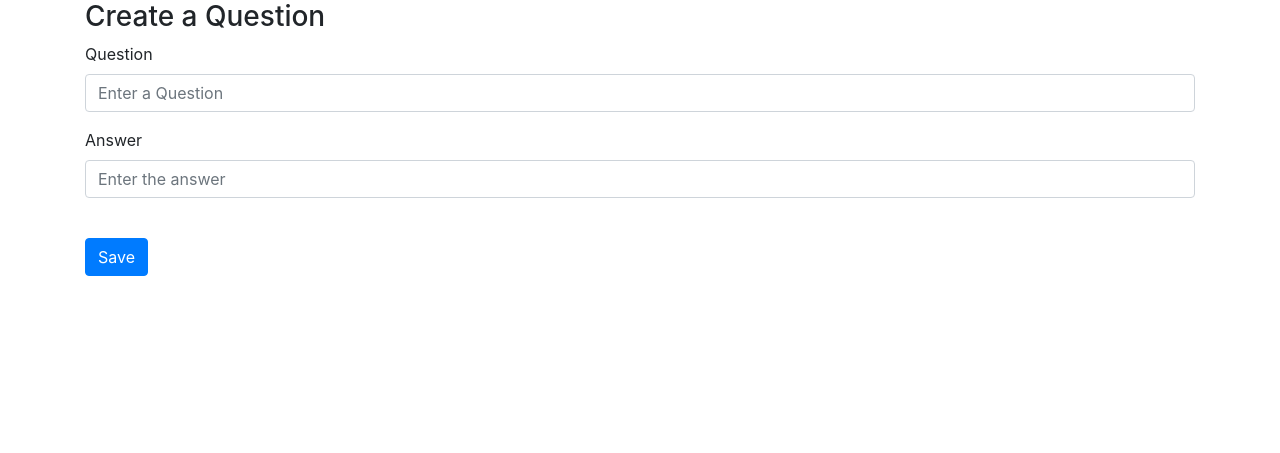
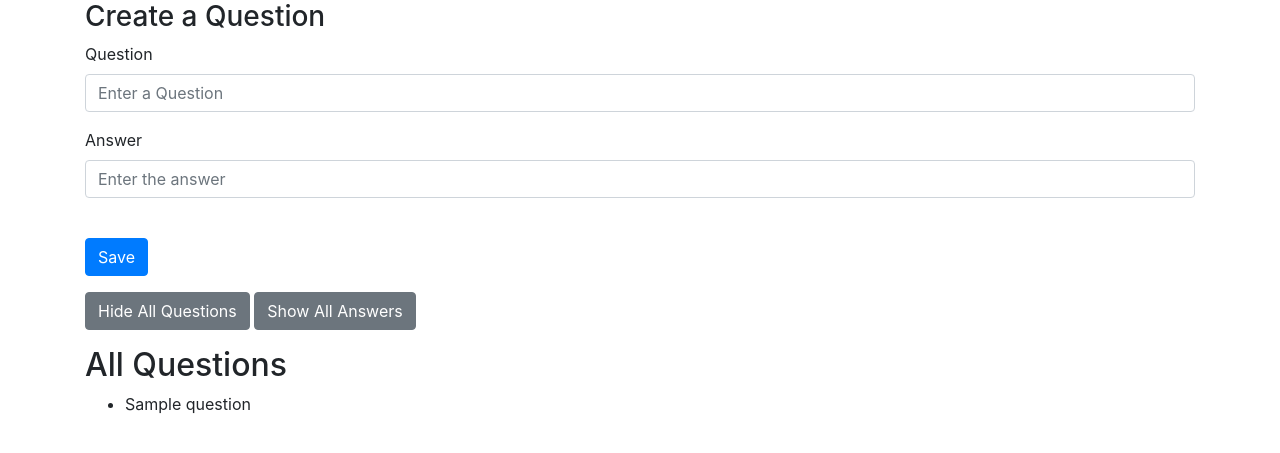
Before and after one commit to OvalHoneyBee11/nea_real, a Flask app: page /tests/questions in a window 1280 px wide. Shown: the part 152-605 px from the top of the page. Run offline with Flask 3, Linux system fonts and the light colour scheme; a user stored in the database is signed in; tables that the repository leaves empty hold one stand-in row (values such as "Sample post"); some libraries are stand-ins or nearby versions.

Commit message:
stylising the Q+A

```diff
--- a/website/templates/questions.html
+++ b/website/templates/questions.html
@@ -17,4 +17,34 @@
     <button type="submit" class="btn btn-primary">Save </button>
 </form>
 
+<form method="get">
+    <button type="submit" name="show" value="{{ '0' if show_questions else '1' }}" class="btn btn-secondary my-3">
+        {{ 'Hide All Questions' if show_questions else 'Show All Questions' }}
+    </button>
+    <button type="submit" name="answers" value="{{ '0' if show_answers else '1' }}" class="btn btn-secondary my-3">
+        {{ 'Hide All Answers' if show_answers else 'Show All Answers' }}
+    </button>
+</form>
+
+{% if show_questions %}
+{% if questions %}
+<h2>All Questions</h2>
+<ul>
+    {% for q in questions %}
+    <li>
+        <p>{{ q.question }}</p>
+        {% if show_answers and q.answer %}
+        <ul>
+            {% for a in q.answer %}
+            <li>Answer: {{ a.answer }}</li>
+            {% endfor %}
+        </ul>
+        {% endif %}
+    </li>
+    {% endfor %}
+</ul>
+{% else %}
+<p>No questions yet.</p>
+{% endif %}
+{% endif %}
 {%endblock %}
--- a/website/tests.py
+++ b/website/tests.py
@@ -34,7 +34,6 @@ def questions():
                 user_id=current_user.id,
             )
             db.session.add(new_question)
-
             db.session.commit()
 
             if answer_text and len(answer_text.strip()) > 0:
@@ -42,8 +41,17 @@ def questions():
                     answer=answer_text.strip(), question_id=new_question.id
                 )
                 db.session.add(new_answer)
-
-            db.session.commit()
+                db.session.commit()
             flash("Question added!", category="success")
             return redirect(url_for("tests.questions"))
-    return render_template("questions.html", user=current_user)
+
+    show_questions = request.args.get("show", "1") == "1"
+    show_answers = request.args.get("answers", "0") == "1"
+    questions = Question.query.all() if show_questions else []
+    return render_template(
+        "questions.html",
+        user=current_user,
+        questions=questions,
+        show_questions=show_questions,
+        show_answers=show_answers,
+    )
```
